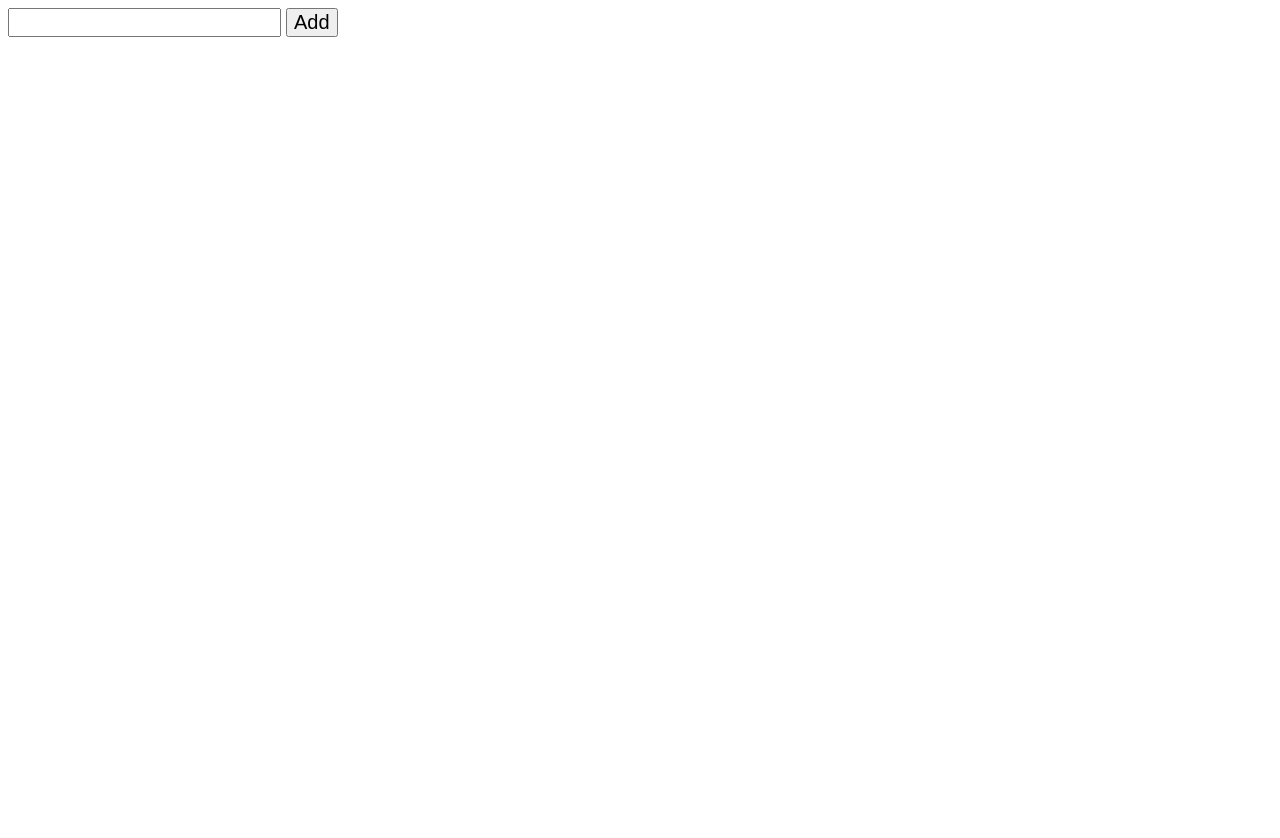
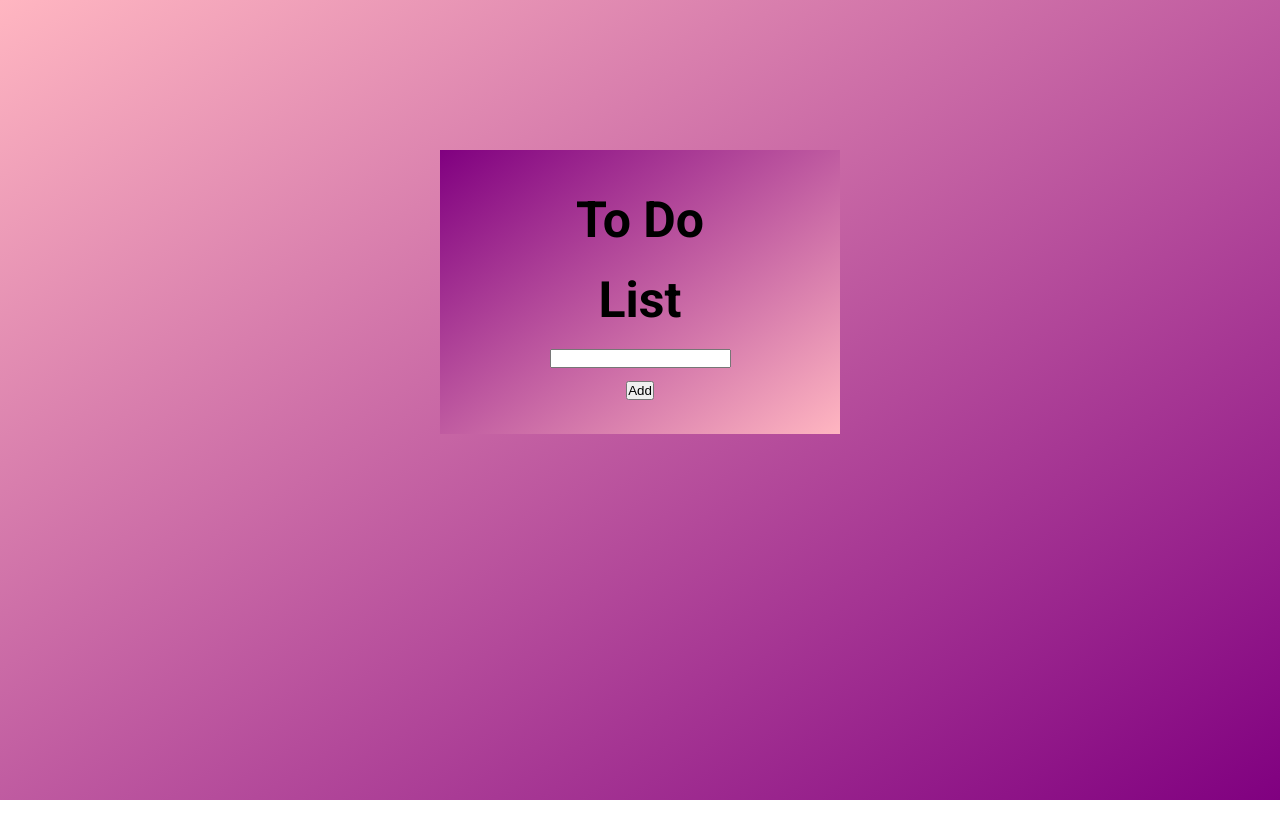
Before and after one commit to jakubkleczek/ToDoList, a plain HTML site: page index.html in a window 1280 px wide. After the commit the page ends 800 px from the top, so only its background shows below. Drawn offline with Linux system fonts and the light colour scheme.

Commit message:
change index.html, style.css

```diff
--- a/index.html
+++ b/index.html
@@ -4,11 +4,13 @@
     <meta charset="UTF-8">
     <meta http-equiv="X-UA-Compatible" content="IE=edge">
     <meta name="viewport" content="width=device-width, initial-scale=1.0">
+    <link href="https://fonts.googleapis.com/css2?family=Roboto:wght@300;400;700&display=swap" rel="stylesheet">
     <link rel="stylesheet" href="style.css">
     <title>ToDoList</title>
 </head>
 <body>
     <div class="container">
+        <h1>To Do List</h1>
         <div class="container__header">
             <input type="text" id="input">
             <button id="addbtn" onclick="addItem()">Add</button>
--- a/style.css
+++ b/style.css
@@ -1,9 +1,36 @@
 * {
-    font-size: 20px;
-    color: black;
+    margin: 0;
+    padding: 0;
+}
+
+html {
+    font-size: 10px;
+    height: 100%;
+    box-sizing: border-box;
 }
 
 body {
-    height: 1000px;
-    width: 1000px;
+    font-family: 'Roboto', sans-serif;
+    font-weight: 400;
+    line-height: 1.6;
+    background-image: linear-gradient(to right bottom, lightpink, purple);
+    background-size: cover;
+    background-repeat: no-repeat;
 }
+
+.container {
+    background-image: linear-gradient(to right bottom, purple, lightpink);
+    font-size: 2rem;
+    padding: 3rem 10rem;
+    width: 20rem;
+    margin: 15rem auto;
+    text-align: center;
+
+    display: flex;
+    flex-direction: column;
+}
+
+h1 {
+    font-size: 5rem;
+
+}
```
